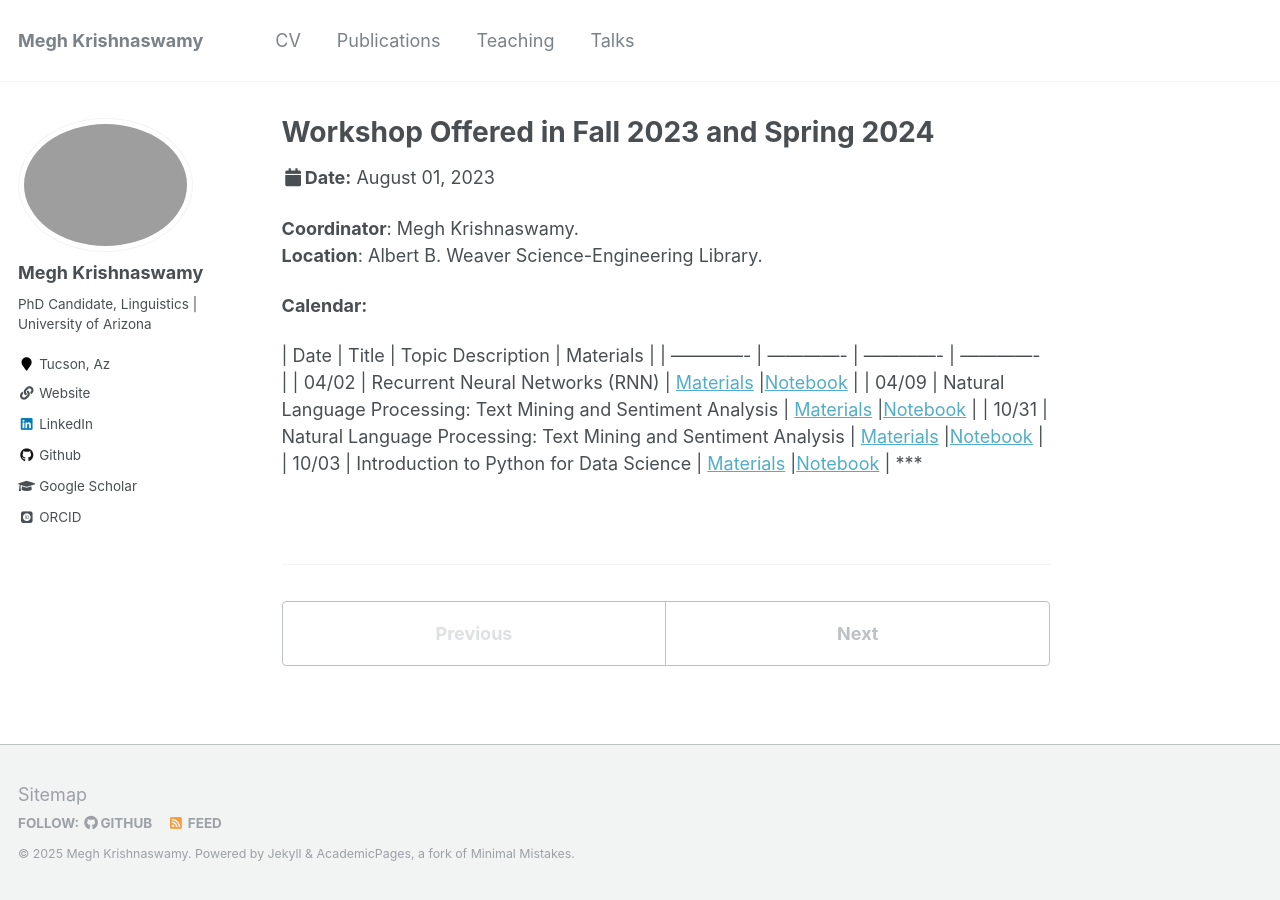
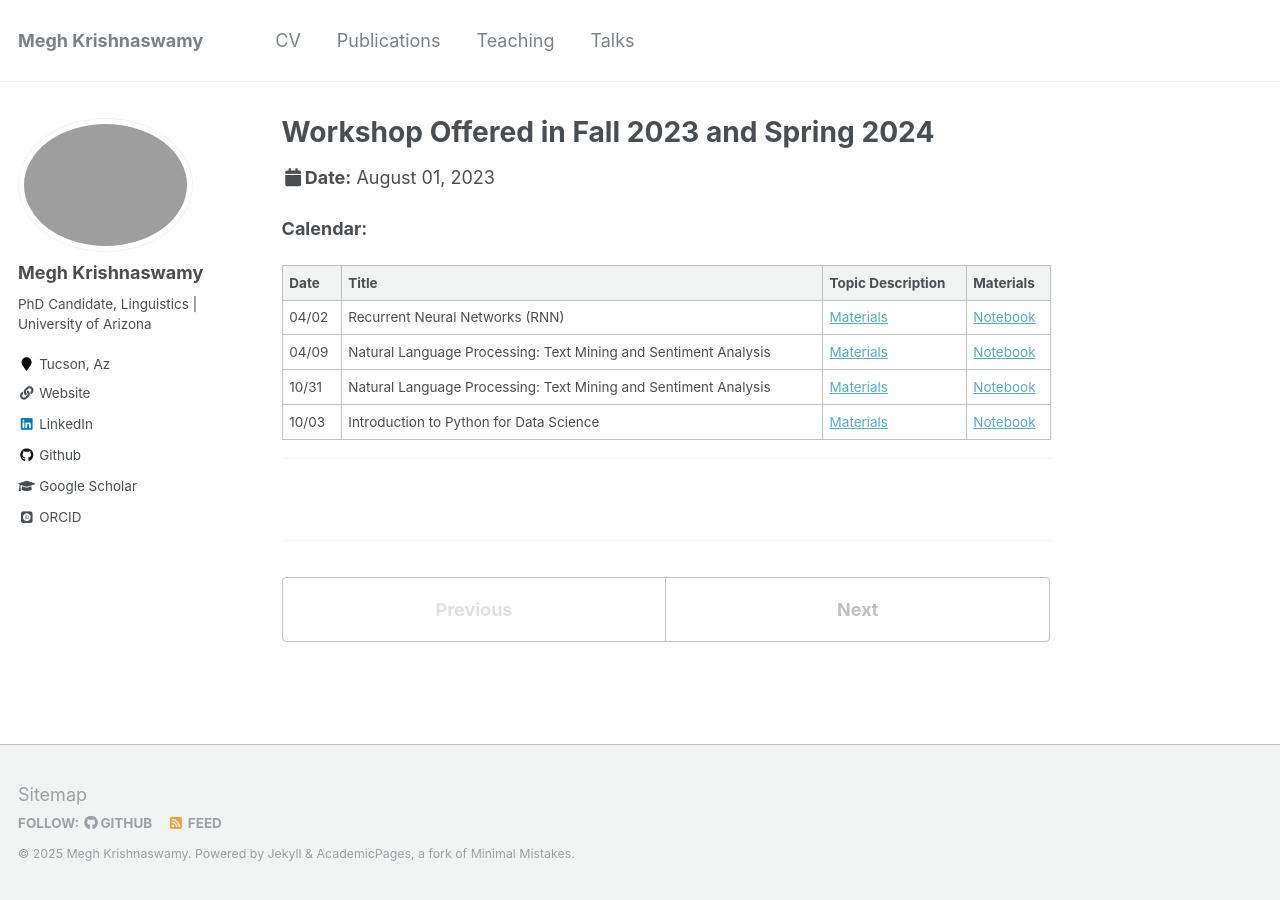
Before and after one commit to meghavarshini/meghavarshini.github.io, a Jekyll site: the page built from _talks/2024-Spring-2023-Fall-Workshops.md, in a window 1280 px wide. Built offline with Jekyll 4.4.1, drawn with Linux system fonts in a browser that asks for light colours; some web fonts are replaced.

Commit message:
Update 2024-Spring-2023-Fall-Workshops.md fixed markdown issue

```diff
--- a/_talks/2024-Spring-2023-Fall-Workshops.md
+++ b/_talks/2024-Spring-2023-Fall-Workshops.md
@@ -8,9 +8,6 @@
 location: "Tucson, Arizona"
 ---
 
-**Coordinator**: Megh Krishnaswamy. <br>
-**Location**: Albert B. Weaver Science-Engineering Library. <br>
-
 **Calendar:**
 
 | Date      | Title      | Topic Description     | Materials       |
@@ -19,4 +16,5 @@
 |   04/09  |  Natural Language Processing: Text Mining and Sentiment Analysis  | [Materials](https://github.com/ua-datalab/Workshops/wiki/Natural-Language-Processing:-Text-Mining-and-Sentiment-Analysis) |[Notebook](https://github.com/ua-datalab/Workshops/blob/main/Natural_Language_Processing_Text_Mining_and_Sentiment_Analysis/Natural_Language_Processing_Text_Mining_and_Sentiment_Analysis.ipynb) |
 |   10/31  |  Natural Language Processing: Text Mining and Sentiment Analysis  | [Materials](https://github.com/ua-datalab/Workshops/wiki/Natural-Language-Processing:-Text-Mining-and-Sentiment-Analysis) |[Notebook](https://github.com/ua-datalab/Workshops/blob/main/Natural_Language_Processing_Text_Mining_and_Sentiment_Analysis/Natural_Language_Processing_Text_Mining_and_Sentiment_Analysis.ipynb) |
 |   10/03  |  Introduction to Python for Data Science | [Materials](https://github.com/ua-datalab/Workshops/wiki/Introduction-to-Python-for-Data-Science) |[Notebook](https://github.com/ua-datalab/Workshops/blob/main/Introduction_to_Python_for_Data_Science/Intro_to_Python.ipynb) |
+
 ***
```
